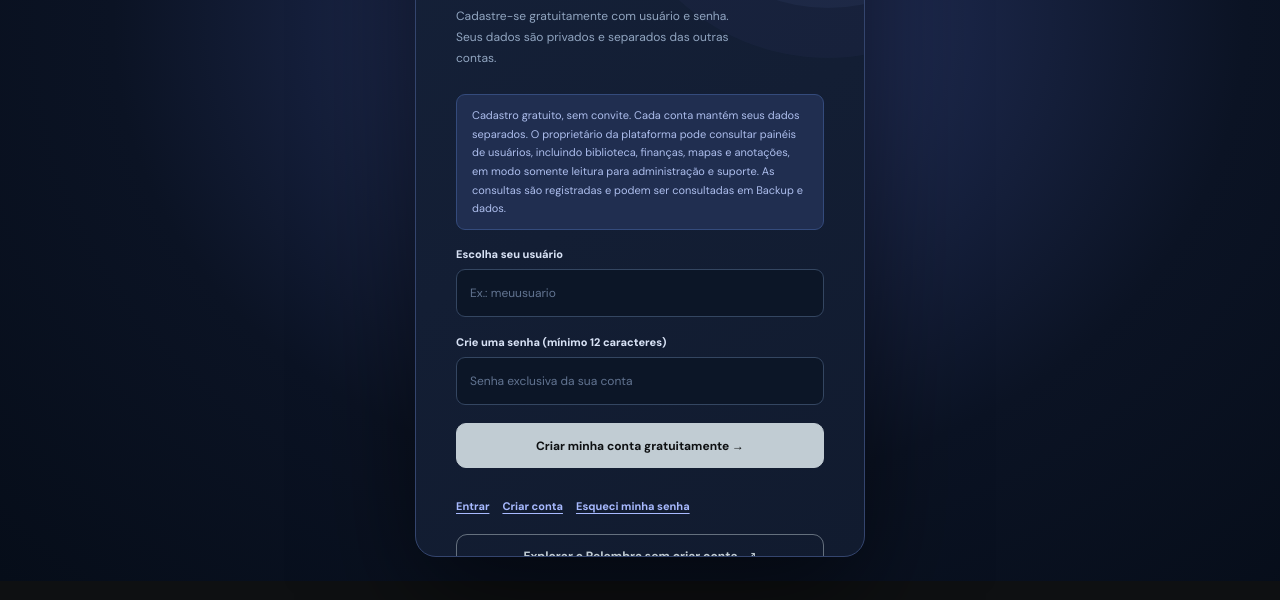
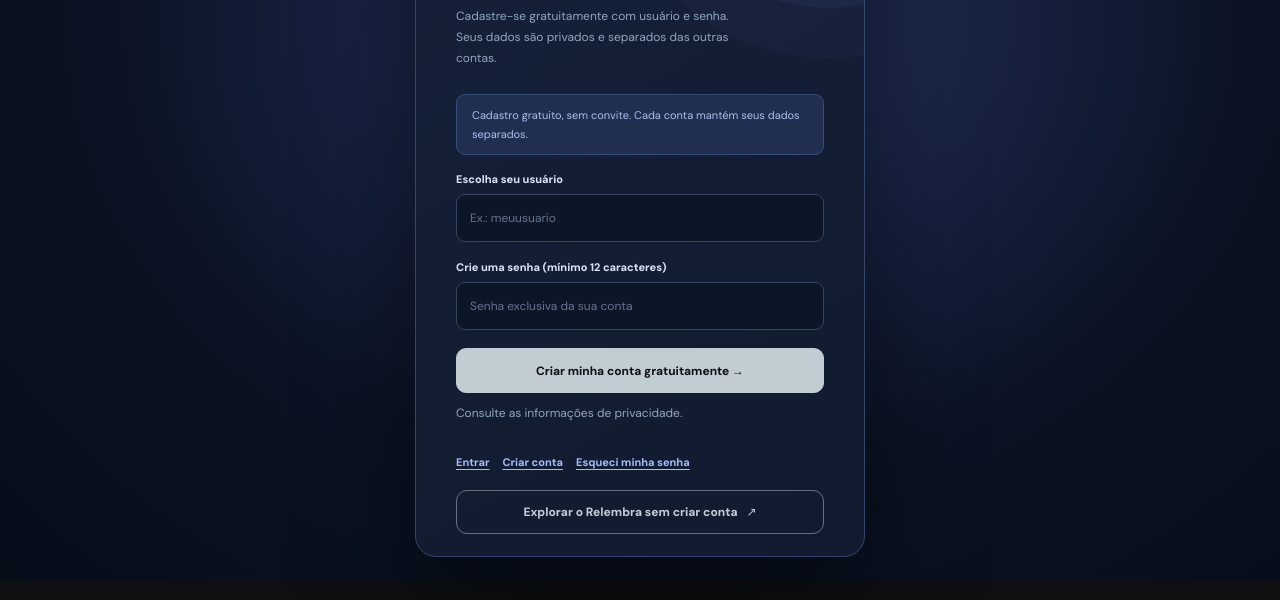
Before and after one commit to wesleiaqui/relembra, a website with bundled scripts: page public/index.html in a window 1280 px wide. Both pictures are taken after a click on the button "Criar conta". Shown: the part 219-819 px from the top of the page. Built offline with nearby package versions, Linux system fonts and the light colour scheme; files whose address does not match are found by name.

Commit message:
ui(signup): remove administrative access notice and add discreet privacy information link

```diff
--- a/public/index.html
+++ b/public/index.html
@@ -611,11 +611,12 @@
         <button class="button button-primary login-submit" type="submit">Criar minha conta principal →</button>
       </form>
       <form id="registerForm" hidden>
-        <div class="form-info">Cadastro gratuito, sem convite. Cada conta mantém seus dados separados. O proprietário da plataforma pode consultar painéis de usuários, incluindo biblioteca, finanças, mapas e anotações, em modo somente leitura para administração e suporte. As consultas são registradas e podem ser consultadas em Backup e dados.</div>
+        <div class="form-info">Cadastro gratuito, sem convite. Cada conta mantém seus dados separados.</div>
         <label class="field"><span>Escolha seu usuário</span><input type="text" name="username" required minlength="3" maxlength="32" pattern="[a-zA-Z0-9][a-zA-Z0-9_.-]{2,31}" autocomplete="username" placeholder="Ex.: meuusuario"></label>
         <label class="field"><span>Crie uma senha (mínimo 12 caracteres)</span><input type="password" name="password" minlength="12" maxlength="128" required autocomplete="new-password" placeholder="Senha exclusiva da sua conta"></label>
         <div class="register-turnstile-wrap" id="registerTurnstileWrap" hidden><div id="registerTurnstile"></div><p id="registerTurnstileStatus" role="status"></p></div>
         <button class="button button-primary login-submit" type="submit">Criar minha conta gratuitamente →</button>
+        <p class="register-privacy-link">Consulte as <a href="/privacidade.html" target="_blank" rel="noopener noreferrer">informações de privacidade</a>.</p>
       </form>
       <form id="ownerRecoverForm" hidden>
         <div class="form-info">A recuperação da conta principal exige a chave administrativa <strong>APP_PASSWORD</strong>. Se você não a lembra, poderá redefini-la usando o Wrangler no Cloudflare.</div>
```
